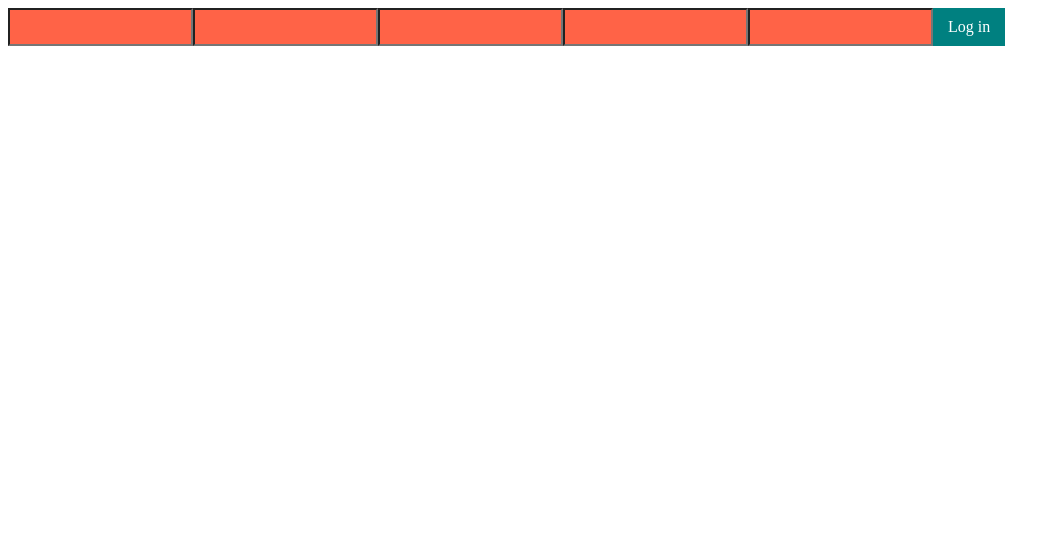
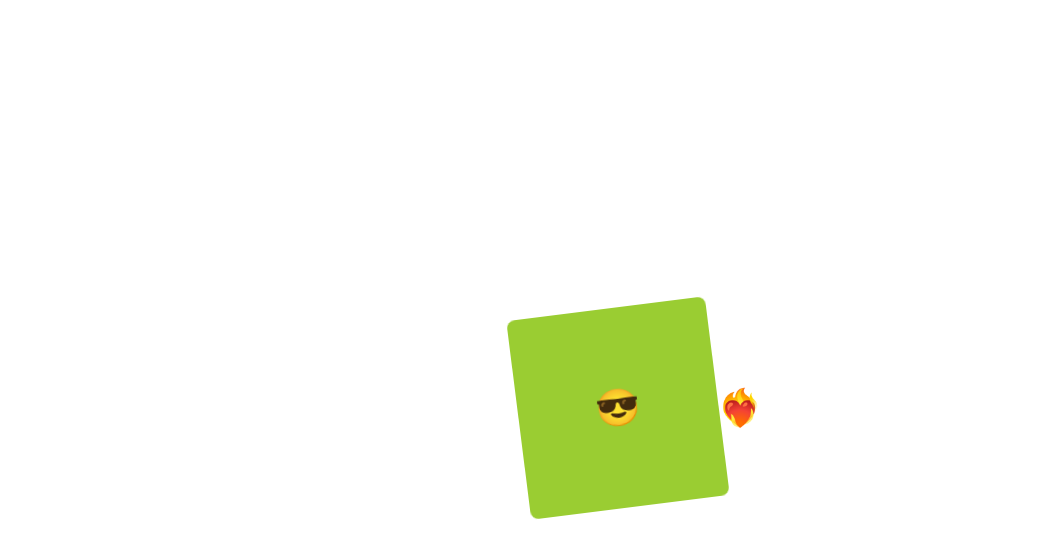
Before and after one commit to Eastynfromeast/study-react-master, a React (Create React App) app: page / in a window 1280 px wide. Shown: the top 558 px of the page, without its empty margins (0-1060 px from the left). Built offline with nearby package versions, Linux system fonts and the light colour scheme.

Commit message:
animations and pseudo selectors with styled-component

```diff
--- a/src/App.js
+++ b/src/App.js
@@ -1,30 +1,52 @@
-import styled from "styled-components";
+import styled, { keyframes } from "styled-components";
 
-const Container = styled.div`
+const Wrapper = styled.div`
 	display: flex;
+	justify-content: center;
+	align-items: center;
+	height: 100vh;
 `;
 
-const Btn = styled.button`
-	border: none;
-	background-color: teal;
-	color: white;
-	padding: 10px 15px;
+const rotating = keyframes`
+	0% {
+		transform: rotate(0deg);
+		border-radius: 0;
+	}
+	50% {
+		border-radius: 100%;
+	}
+	100%{
+		transform: rotate(360deg);
+	}
 `;
 
-const Input = styled.input.attrs({ required: true, minLength: 10 })`
-	background-color: tomato;
+const Emoji = styled.span`
+	font-size: 36px;
+`;
+
+const Box = styled.div`
+	height: 200px;
+	width: 200px;
+	background-color: yellowgreen;
+	animation: ${rotating} 1s linear infinite;
+	display: flex;
+	justify-content: center;
+	align-items: center;
+	${Emoji} {
+		&:hover {
+			font-size: 98px;
+		}
+	}
 `;
 
 function App() {
 	return (
-		<Container>
-			<Input />
-			<Input />
-			<Input />
-			<Input />
-			<Input />
-			<Btn as="a">Log in</Btn>
-		</Container>
+		<Wrapper>
+			<Box>
+				<Emoji as="p">😎</Emoji>
+			</Box>
+			<Emoji>❤️‍🔥</Emoji>
+		</Wrapper>
 	);
 }
 
```
